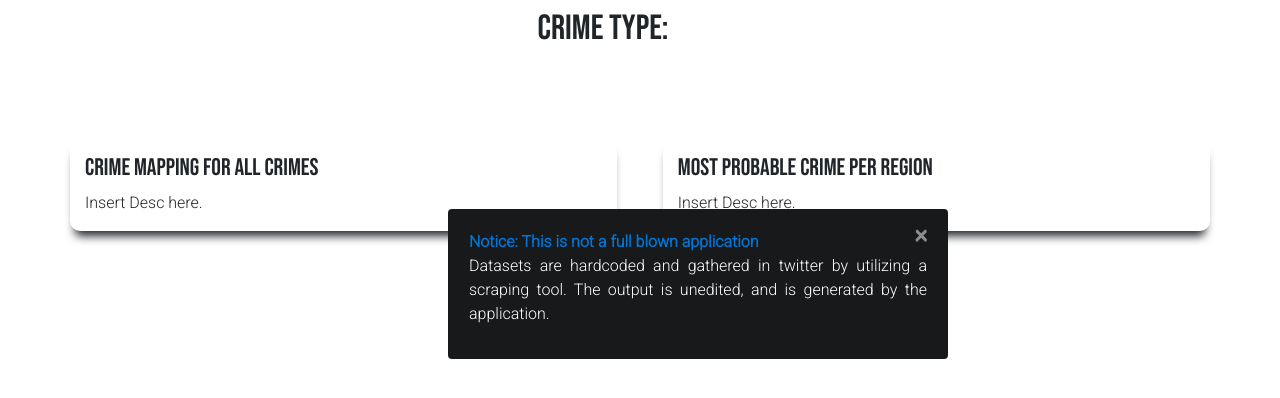
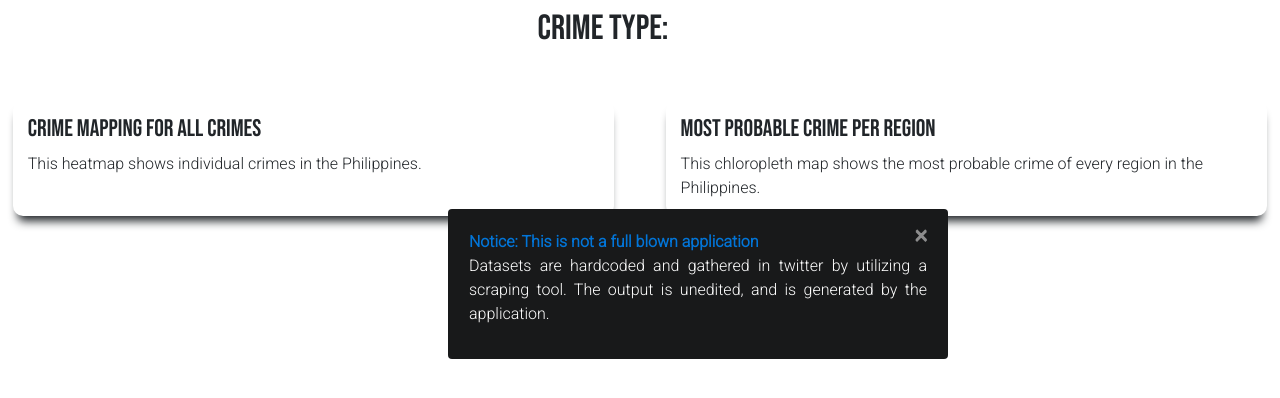
Before and after one commit to maxantl/finalproject-crimemapping, a Django app: template DATAMINING/WEBAPP/templates/WEBAPP/notice.html in a window 1280 px wide. Shown: the part 71-469 px from the top of the page. Run offline with Django 4.2, Linux system fonts and the light colour scheme; the template is opened without the code that fills it, so the values that code supplies are empty; some libraries are stand-ins or nearby versions.

Commit message:
Update styles

```diff
--- a/DATAMINING/WEBAPP/templates/WEBAPP/notice.html
+++ b/DATAMINING/WEBAPP/templates/WEBAPP/notice.html
@@ -16,6 +16,7 @@
         padding-top: 15px;
         box-shadow: 0 10px 10px -5px;
         margin-right: 2%;
+        margin-left: 1%;
         border-radius: 10px;
         font-family: 'Bebas Neue', cursive;
     }
@@ -25,6 +26,7 @@
         padding-top: 15px;
         box-shadow: 0 10px 10px -5px;
         margin-left: 2%;
+        margin-right: 1%;
         border-radius: 10px;
         font-family: 'Bebas Neue', cursive;
     }
@@ -35,7 +37,7 @@
         font-family: 'Roboto', sans-serif;
     }
     .maps{
-         margin-top: 8%;
+         margin-top: 4%;
          margin-bottom: 4%;
     }
     .alert{
@@ -62,16 +64,16 @@
          <div class="text-black mt-2" style="font-family: 'Bebas Neue', cursive;" id="head-title">
              <h5 style="font-size: 35px;">CRIME TYPE: <strong style="color: Red">{{ title | safe}}</strong></h5>
           </div>
-        <div class="container" >
+        <div class="container-fluid" >
             <div class="row maps">
                  <div class="col" id="map1">
                     <h4 class="text-left">Crime Mapping for all Crimes</h4>
-                    <p class="text-left" id="map1-desc">Insert Desc here.</p>
+                    <p class="text-left" id="map1-desc">This heatmap shows individual crimes in the Philippines.</p>
                     {{map1 | safe}}
                  </div>
                  <div class="col" id="map2">
                     <h4 class="text-left">Most Probable Crime per Region</h4>
-                     <p class="text-left" id="map2-desc">Insert Desc here.</p>
+                     <p class="text-left" id="map2-desc">This chloropleth map shows the most probable crime of every region in the Philippines.</p>
                     {{map2 | safe}}
                 </div>
             </div>
--- a/DATAMINING/WEBAPP/views.py
+++ b/DATAMINING/WEBAPP/views.py
@@ -244,6 +244,9 @@ def spatial_analysis_chloro(pred_df):
         zoom=5,
         height= 444,
     )
+    fig.update_layout(
+        margin=dict(l=0, r=0, b=0, t=0),
+    )
     return fig.to_html()
 
 def regression(data):
```
Also changed, not shown: DATAMINING/WEBAPP/templates/WEBAPP/index.html (+4 -4 lines).
